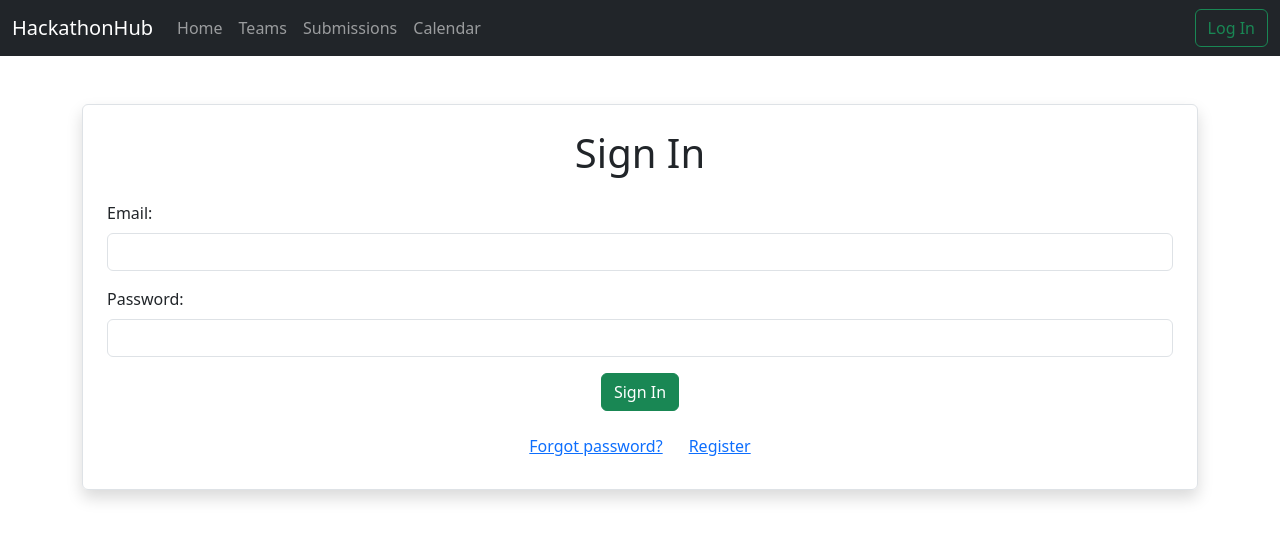
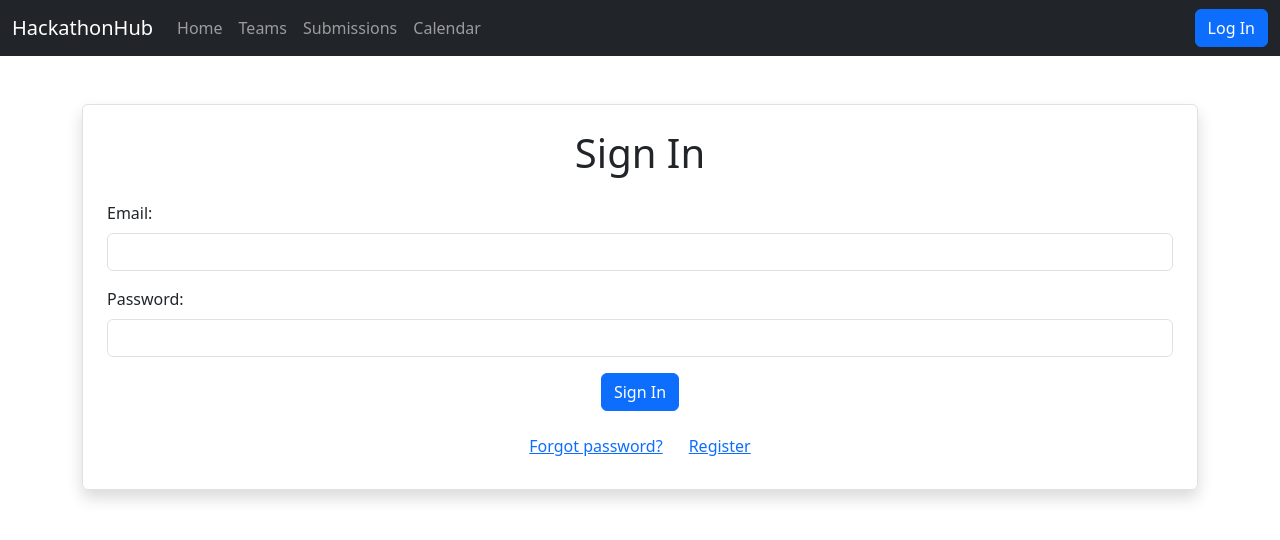
Before and after one commit to A9-dev/hackathonhub, a Next.js app: page /login in a window 1280 px wide. Shown: the top 540 px of the page. Built offline with nearby package versions, Linux system fonts and the light colour scheme; no server answers.

Commit message:
fix: changed styling

```diff
--- a/src/app/login/page.tsx
+++ b/src/app/login/page.tsx
@@ -186,7 +186,7 @@ export default function Login() {
               </div>
             )}
             <div className="text-center">
-							<button type="submit" className="btn btn-success">
+              <button type="submit" className="btn btn-primary">
                 {mode === "login"
                   ? "Sign In"
                   : mode === "register"
--- a/src/components/Navbar.tsx
+++ b/src/components/Navbar.tsx
@@ -78,15 +78,12 @@ const Navbar: React.FC = () => {
                 <span className="navbar-text me-3">
                   Signed in as: <strong>{username}</strong>
                 </span>
-                <button
-                  onClick={handleLogout}
-                  className="btn btn-outline-danger"
-                >
+                <button onClick={handleLogout} className="btn btn-secondary">
                   Sign Out
                 </button>
               </>
             ) : (
-              <Link href="/login" passHref className="btn btn-outline-success">
+              <Link href="/login" passHref className="btn btn-primary">
                 Log In
               </Link>
             )}
```
Lines whose indentation alone changed are shown as unchanged.
